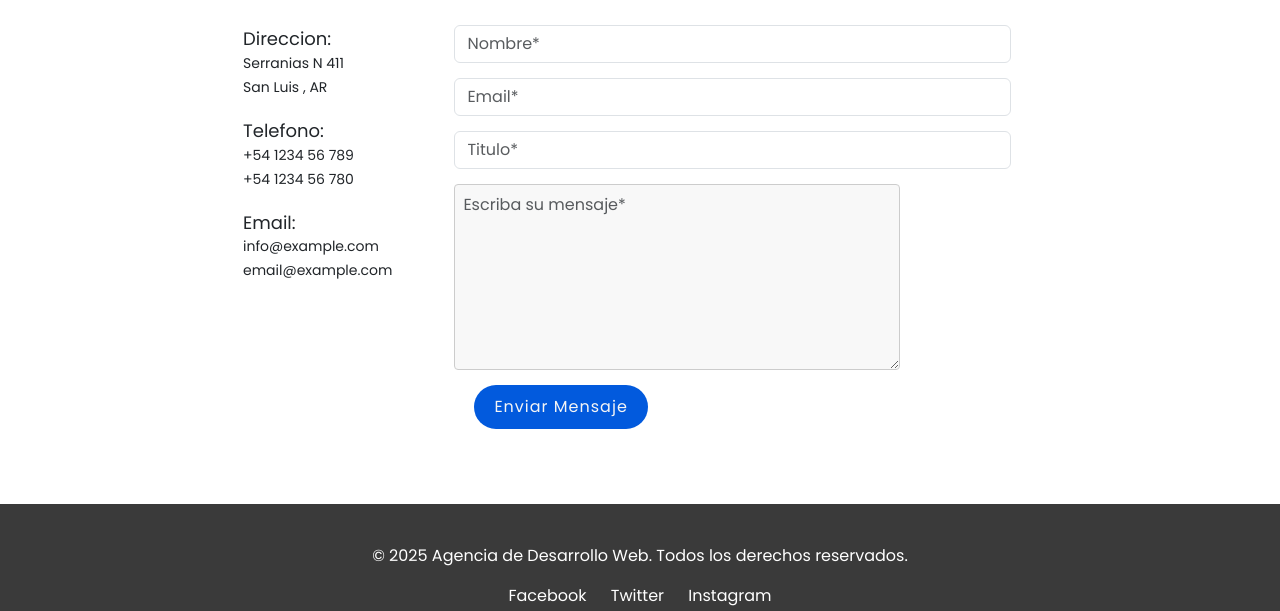
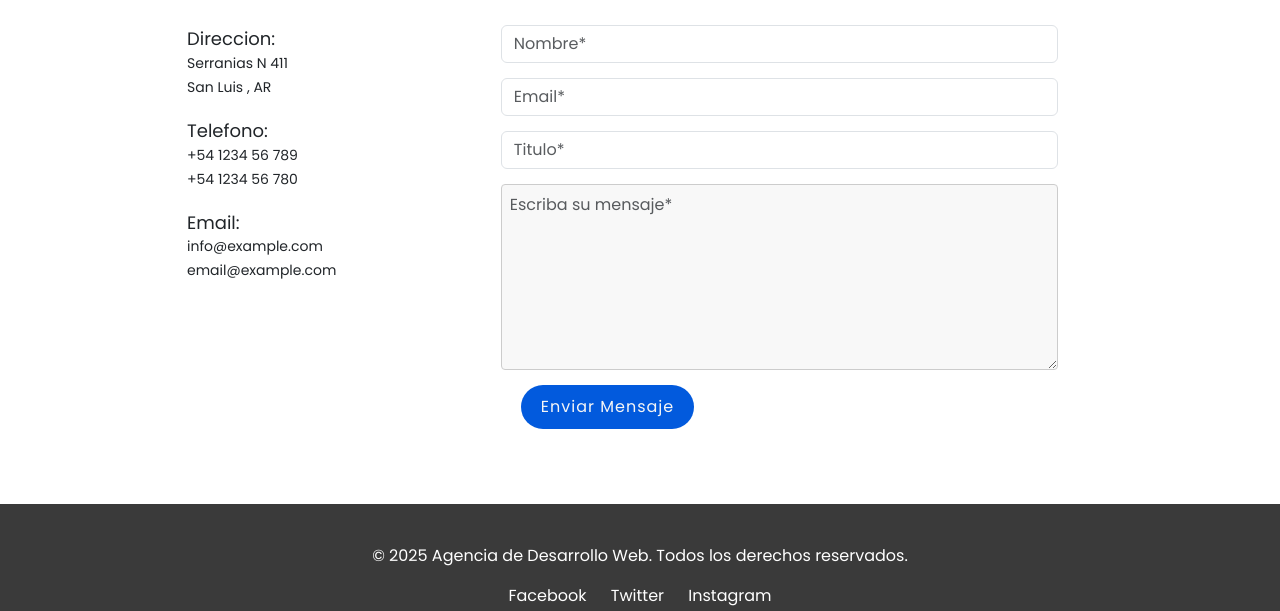
Before and after one commit to arielcampos/proyecto_integrador, a plain HTML site: page mod3uni1/contacto.html in a window 1280 px wide. Shown: the part 189-800 px from the top of the page. Drawn offline with nearby package versions, Linux system fonts and the light colour scheme.

Commit message:
mejoras al formulario

```diff
--- a/mod3uni1/css/styles.css
+++ b/mod3uni1/css/styles.css
@@ -385,8 +385,8 @@ li {
 }
 
 .container1 {
-    padding-left: 4em;
-    width: 30%;
+    padding-left: 0.5em;
+    width: 35%;
 }
 
 .container1 h4 {
@@ -433,7 +433,7 @@ select {
 }
 
 #message {
-    width: 80%;
+    width: 100%;
     background-color: #f8f8f8;
     padding: 8px;
     border: 1px solid #ccc;
```
